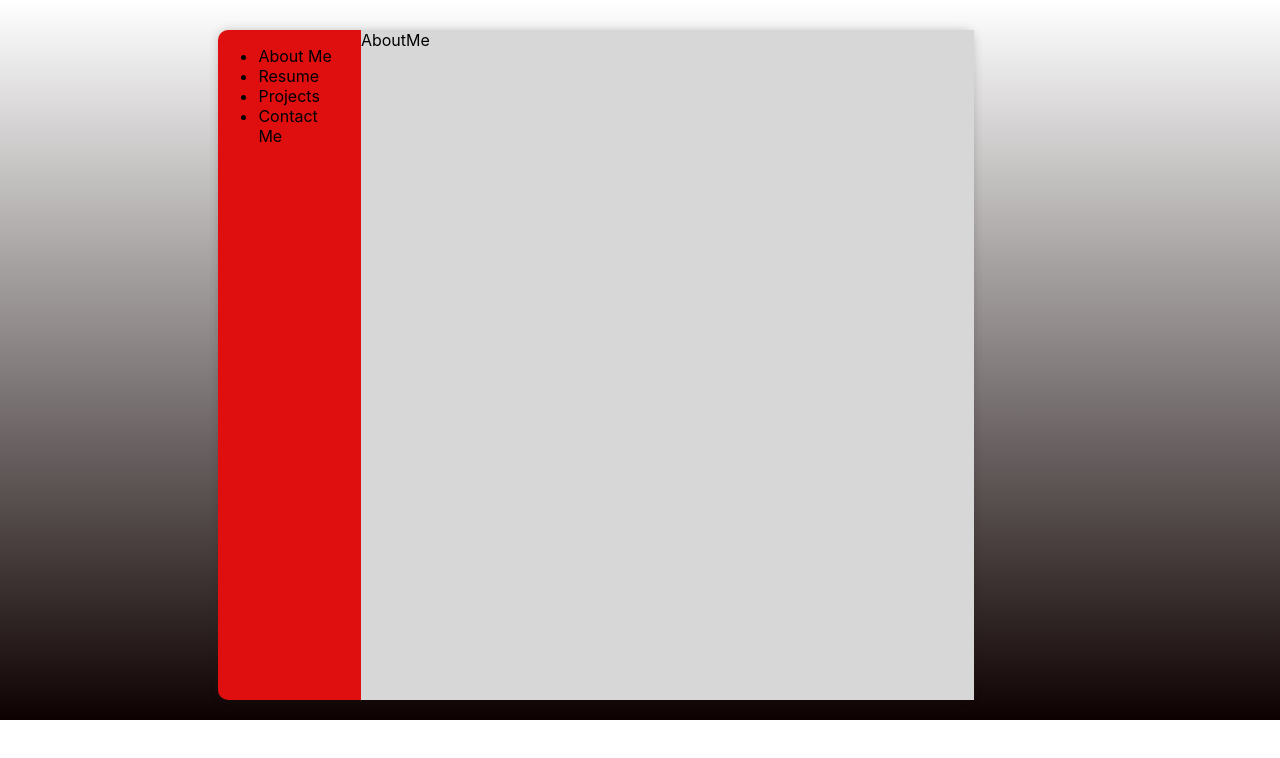
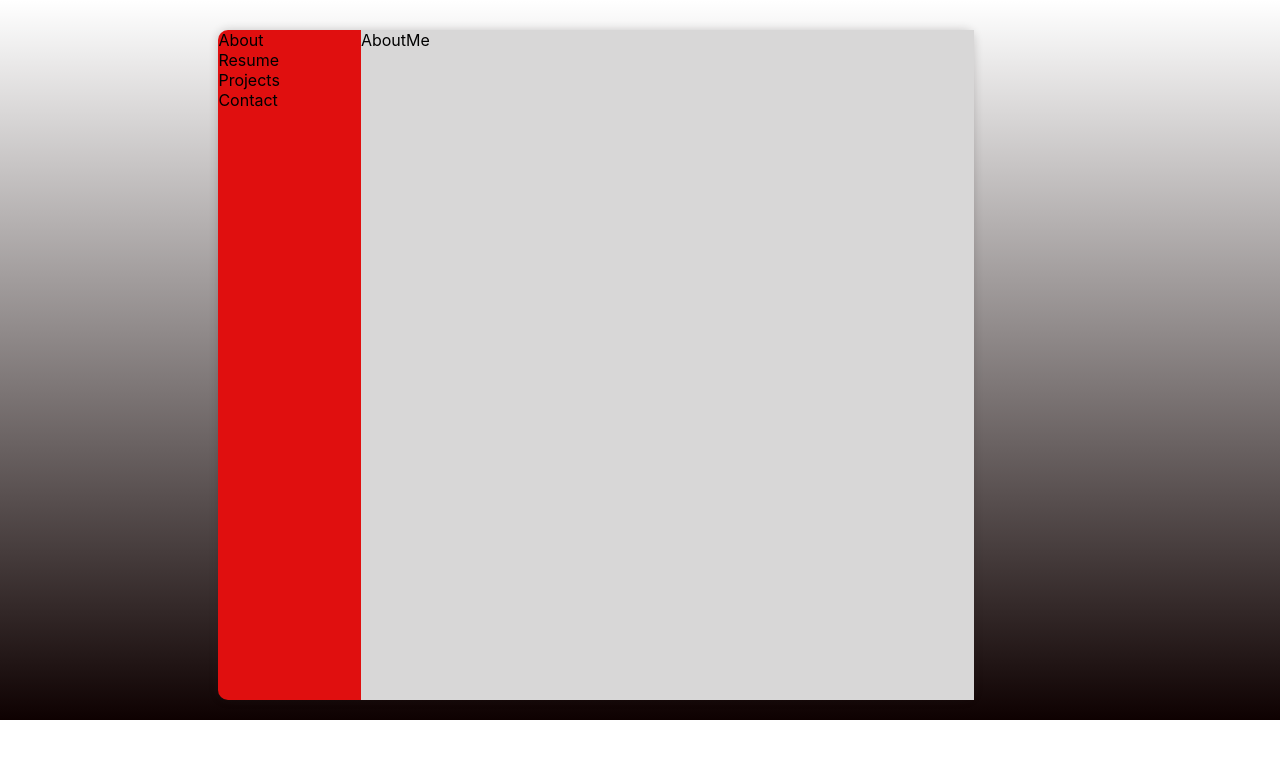
Before and after one commit to coryFinkbeiner/my-site, a Next.js app: page / in a window 1280 px wide. Shown: the top 758 px of the page. Built offline with nearby package versions, Linux system fonts and the light colour scheme.

Commit message:
trying to map nav buttons, having issue with understanding how to import the react context hooks to this context

```diff
--- a/components/NavBar.js
+++ b/components/NavBar.js
@@ -1,9 +1,30 @@
 import React from 'react'
 
+const navNames = ['About', 'Resume', 'Projects', 'Contact']
+
+const handleItemClick = (componentName) => {
+  setSelectedComponent(componentName);
+};
+
+
+const navButton = name => (
+
+  <div
+    className='nav-btn'
+    onClick={() => handleItemClick({name})}
+  >
+    {name}
+  </div>
+
+)
+
 function NavBar() {
+
   return (
-    <div>
-
+    <div className='nav-bar'>
+      {navNames.map(name => {
+        return navButton(name)
+      })}
     </div>
   )
 }
--- a/pages/index.js
+++ b/pages/index.js
@@ -3,6 +3,7 @@ import AboutMe from '../components/AboutMe'
 import Resume from '../components/Resume'
 import Projects from '../components/Projects'
 import ContactMe from '../components/ContactMe'
+import NavBar from '../components/NavBar'
 
 // Create the context
 const SelectedComponentContext = React.createContext(null);
@@ -21,12 +22,13 @@ function Home() {
       <div className='container'>
         <div className='top'>
           <div className='left'>
-            <ul>
+            <NavBar />
+            {/* <ul>
               <li onClick={() => handleItemClick('AboutMe')}>About Me</li>
               <li onClick={() => handleItemClick('Resume')}>Resume</li>
               <li onClick={() => handleItemClick('Projects')}>Projects</li>
               <li onClick={() => handleItemClick('ContactMe')}>Contact Me</li>
-            </ul>
+            </ul> */}
           </div>
           <div className='center'>
             {selectedComponent === 'AboutMe' && <AboutMe />}
--- a/styles/globals.css
+++ b/styles/globals.css
@@ -53,3 +53,9 @@ body {
   grid-template-columns: 1fr 5fr;
   grid-gap: 20px;
 }
+
+.nav-bar {
+  display: flex;
+  flex-direction: column;
+  justify-content: flex-end;
+}
```
